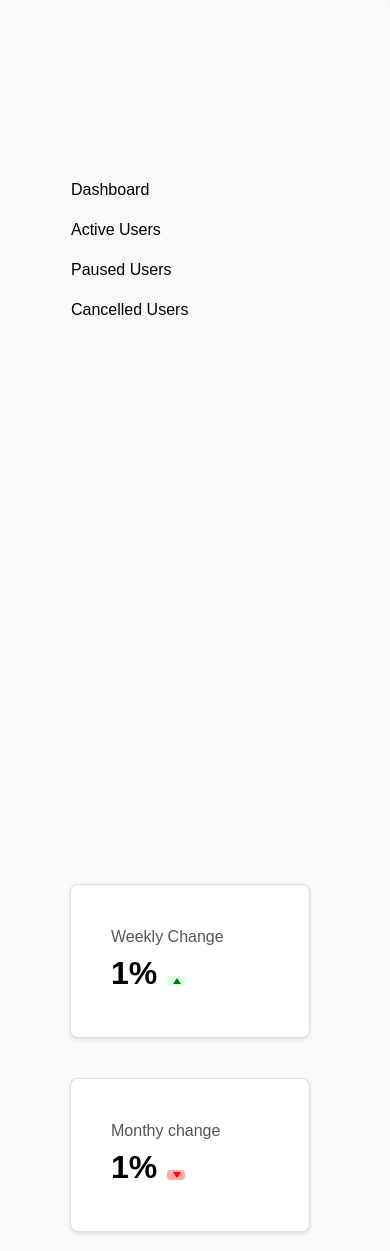
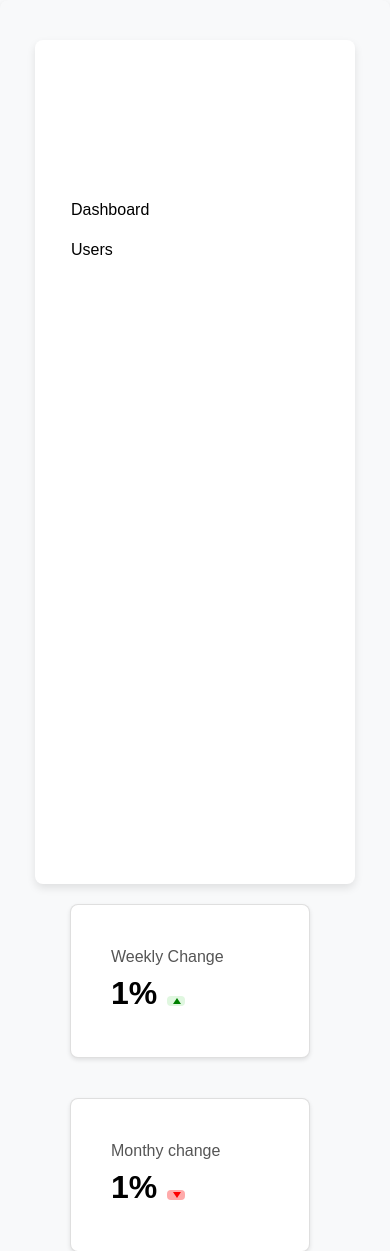
Before and after one commit to matthew-rollitt/glofox-management, a Flask app: template Templates/index.html in a window 390 px wide. Shown: the top 1251 px of the page. Run offline with Flask 3, Linux system fonts and the light colour scheme; the template is opened without the code that fills it: most values are stand-ins (such as "Sample title", 1, 10 or a date in 2020); data that the repository does not hold is empty; parts of the project's set-up code (start-up, migrations or seed data) failed here and were passed over; some libraries are stand-ins or nearby versions.

Commit message:
clean up

```diff
--- a/Templates/index.html
+++ b/Templates/index.html
@@ -6,20 +6,14 @@
 <div class="container-fluid">
     <div class="row">
         <!-- Sidebar -->
-        <nav id="sidebar" class="col-md-3 col-lg-2 d-md-block bg-light sidebar">
+        <nav id="sidebar" class="col-md-3 col-lg-2 d-md-block sidebar">
             <div class="position-sticky">
                 <ul class="nav flex-column">
                     <li class="nav-item">
                         <a class="nav-link active" aria-current="page" href="#">Dashboard</a>
                     </li>
                     <li class="nav-item">
-                        <a class="nav-link" href="#activeUsers">Active Users</a>
-                    </li>
-                    <li class="nav-item">
-                        <a class="nav-link" href="#pausedUsers">Paused Users</a>
-                    </li>
-                    <li class="nav-item">
-                        <a class="nav-link" href="#cancelledUsers">Cancelled Users</a>
+                        <a class="nav-link" href="#Users">Users</a>
                     </li>
                 </ul>
             </div>
@@ -100,6 +94,11 @@
                 </div>
 
                 <div class="container">
+                    <!-- Add a link for inactive users -->
+                    <li class="nav-item">
+                        <a class="nav-link" href="#Users">Inactive Users</a>
+                    </li>
+                </div>
                     <!-- Tabs for Active, Paused, and Inactive Users -->
                     <ul class="nav nav-tabs mb-4" id="userStatusTabs" role="tablist">
                         <li class="nav-item">
--- a/app.py
+++ b/app.py
@@ -1,20 +1,27 @@
 from flask import Flask, json, jsonify, render_template, request, session, redirect, url_for
 from firebase_admin import credentials, firestore
 import firebase_admin
-
+import os
 
 app = Flask(__name__)
-with open('/Users/admin/go/Code/glofox-management/firebase/secret.json', 'r') as file:
+base_path = os.path.dirname(__file__)
+secret_file = os.path.join(base_path, 'firebase', 'secret.json')
+with open(secret_file, 'r') as file:
     secret_data = json.load(file)
     app.secret_key = secret_data.get('flask', '')
 
-# Initialize Firebase
-cred = credentials.Certificate('/Users/admin/go/Code/glofox-management/firebase/femmanagment-firebase-adminsdk-x7yr6-c361ab0e3b.json')
+cred_file = os.path.join(base_path, 'firebase', 'femmanagment-firebase-adminsdk-x7yr6-c361ab0e3b.json')
+cred = credentials.Certificate(cred_file)
 firebase_admin.initialize_app(cred)
 db = firestore.client()
 
 def get_user(user_id):
     return db.collection('Users').where('MembershipID', '==', user_id).get()
+
+def get_user(user_id):
+    user_ref = db.collection('Users').where('MembershipID', '==', user_id).stream()
+    return [user for user in user_ref]
+
 
 
 # Error handler for Firestore operations
--- a/static/script.js
+++ b/static/script.js
@@ -102,6 +102,27 @@ function pauseMembership(userId) {
     }
 }
 
+function filterByUsername() {
+    var input, filter, table, tr, td, i, txtValue;
+    input = document.getElementById("searchUsername");
+    filter = input.value.toUpperCase();
+    table = document.getElementsByClassName("table");
+    tr = table[0].getElementsByTagName("tr");
+
+    for (i = 1; i < tr.length; i++) {
+        td = tr[i].getElementsByTagName("td")[0];
+        if (td) {
+            txtValue = td.textContent || td.innerText;
+            if (txtValue.toUpperCase().indexOf(filter) > -1) {
+                tr[i].style.display = "";
+            } else {
+                tr[i].style.display = "none";
+            }
+        }
+    }
+}
+
+
 function sortTable(n) {
     var table, rows, switching, i, x, y, shouldSwitch, dir, switchcount = 0;
     table = document.getElementById("userTable");
--- a/static/styles.css
+++ b/static/styles.css
@@ -35,6 +35,10 @@ card-body {
     padding: 20px;
     padding-top: 150px;
     height: 100vh; /* Full height */
+    background-color: #ffffff;
+    border-radius: 8px;
+    box-shadow: 0 4px 8px rgba(0, 0, 0, 0.1);
+    margin-top: 20px;
 }
 
 .nav-link {
```
